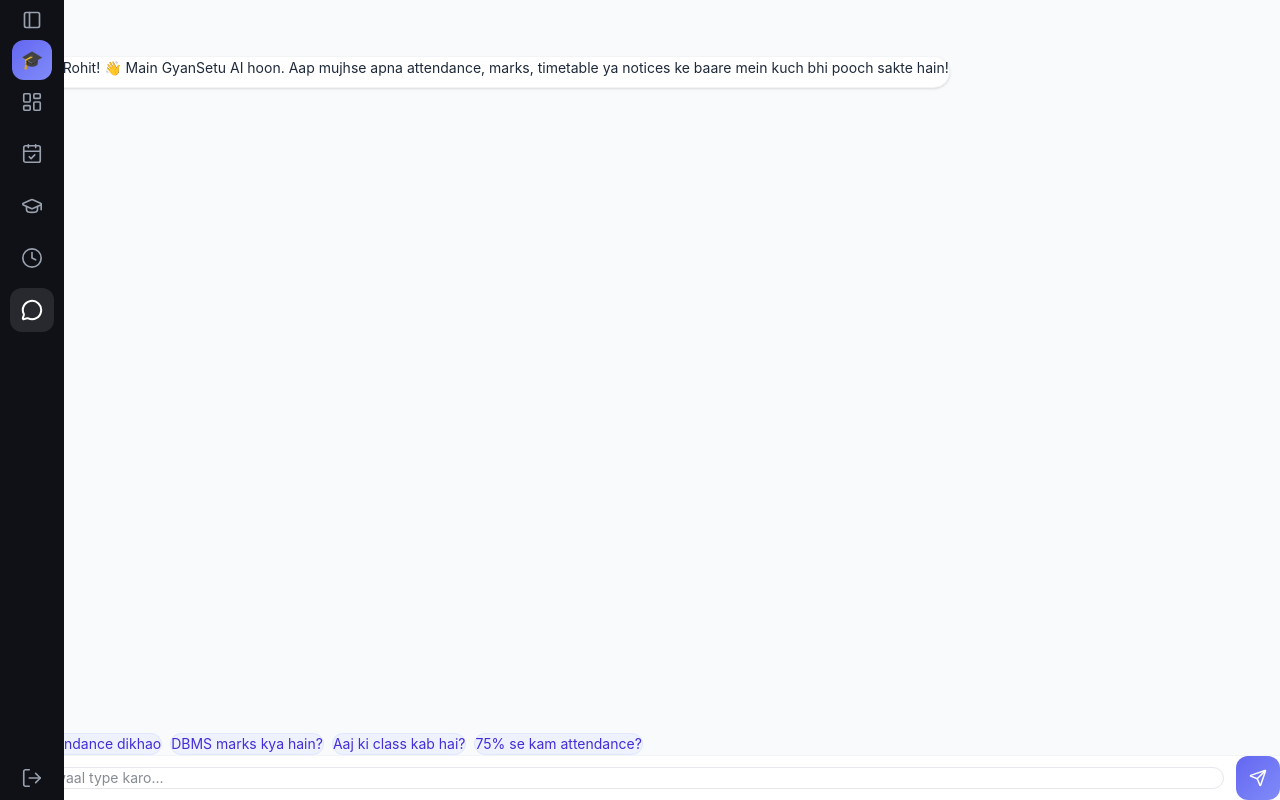
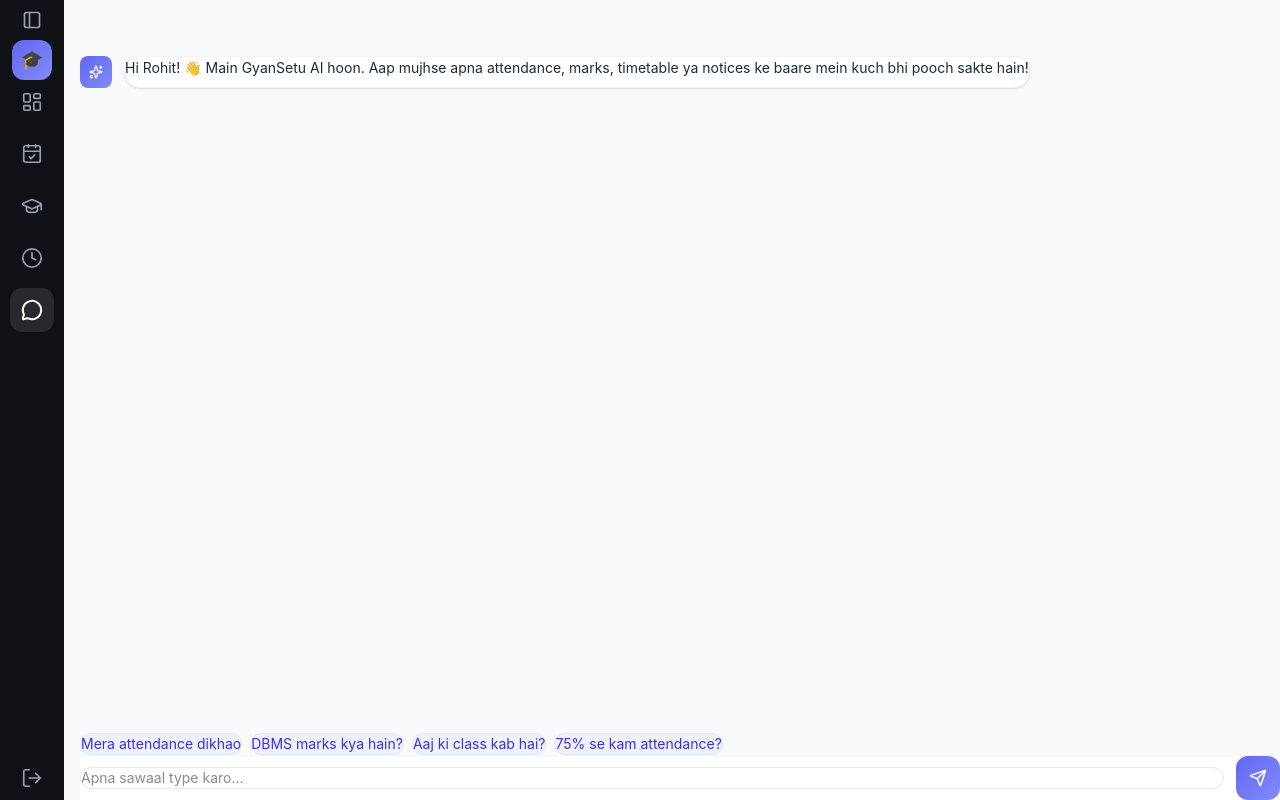
Before and after one commit to Rohitraj45592/gyansetu-ai, a Next.js app in the folder frontend/: page /chat in a window 1280 px wide. Built offline with nearby package versions, Linux system fonts and the light colour scheme; sample sign-in values are in the browser's storage.

Commit message:
fix chat rail margin inline

```diff
--- a/frontend/app/chat/page.tsx
+++ b/frontend/app/chat/page.tsx
@@ -61,7 +61,7 @@ export default function ChatPage() {
     <div className="min-h-screen bg-gray-50 flex overflow-x-hidden">
       <Sidebar />
 
-    <main className="flex-1 min-w-0 flex flex-col h-screen pt-16 lg:pt-0 lg:ml-20">
+   <main className="flex-1 min-w-0 flex flex-col h-screen pt-16 lg:pt-0" style={{ marginLeft: '80px' }}>
         <div style={{ height: '56px', flexShrink: 0 }} />
 
         {/* Messages */}
```
